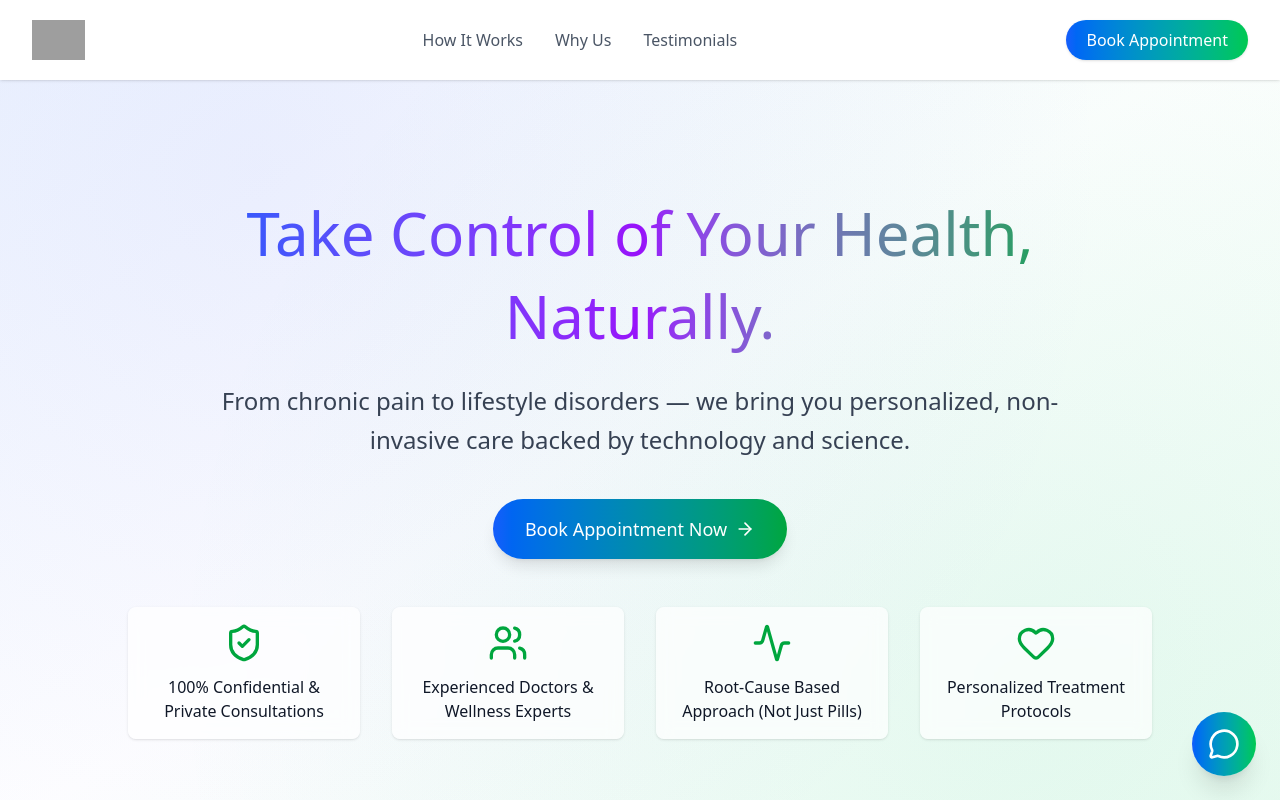
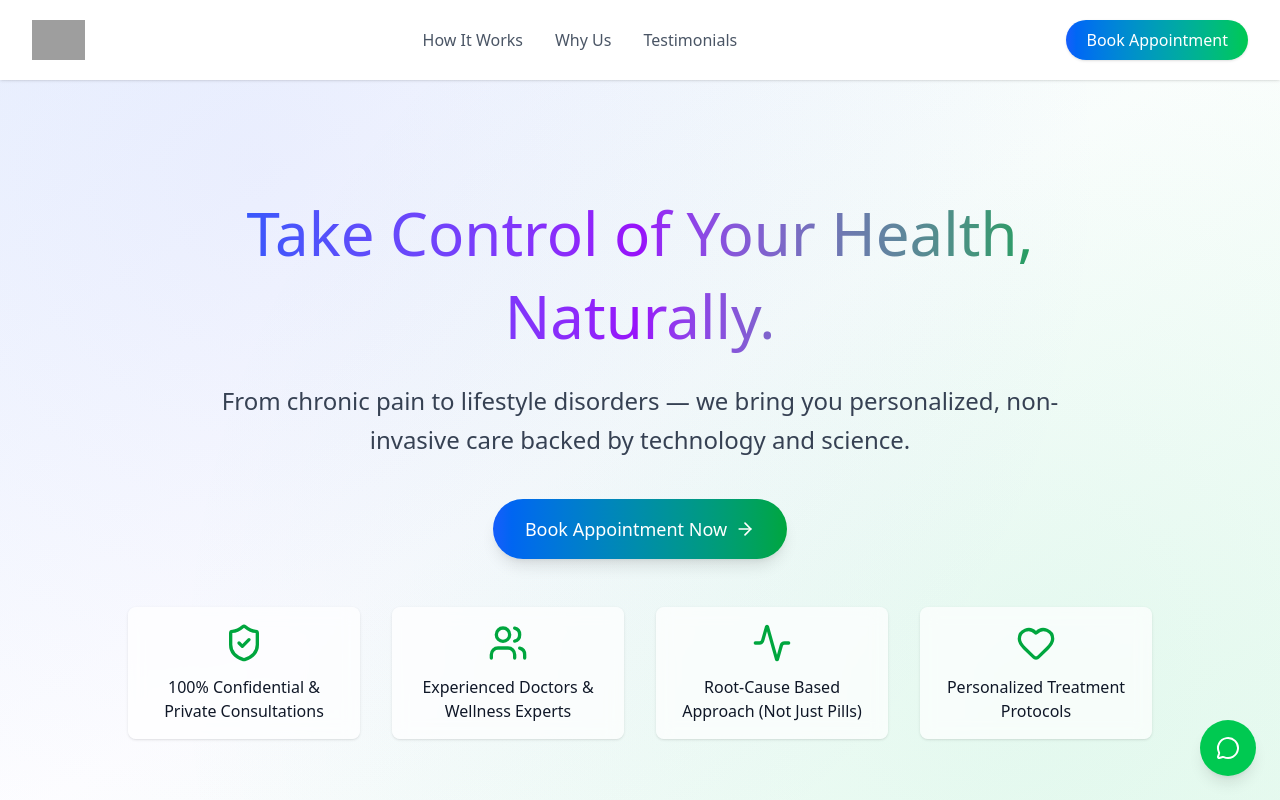
Before and after one commit to Gokul5001/Zeromedicine-new, a React app: page / in a window 1280 px wide. Shown: the top 800 px of the page. Built offline with nearby package versions, Linux system fonts and the light colour scheme; grey boxes are pictures that could not be loaded; the HTML template or start-up script is replaced by a standard one.

Commit message:
button updation

```diff
--- a/src/App.jsx
+++ b/src/App.jsx
@@ -482,9 +482,13 @@ const LandingPage = () => {
     © 2025 Zeromedixine. All rights reserved.
   </div>
 </footer>
-<button className="fixed bottom-6 right-6 bg-gradient-to-r from-blue-600 to-green-500 text-white p-4 rounded-full shadow-xl hover:scale-110 transition-transform duration-300">
-      <MessageCircle className="w-8 h-8" />
-    </button>
+{/* Floating WhatsApp Button */}
+<button
+  className="fixed bottom-6 right-6 bg-green-500 text-white p-4 rounded-full shadow-lg hover:bg-green-600 transition z-50"
+>
+  <MessageCircle className="w-6 h-6" />
+</button>
+
     </div>
   );
 };
```
